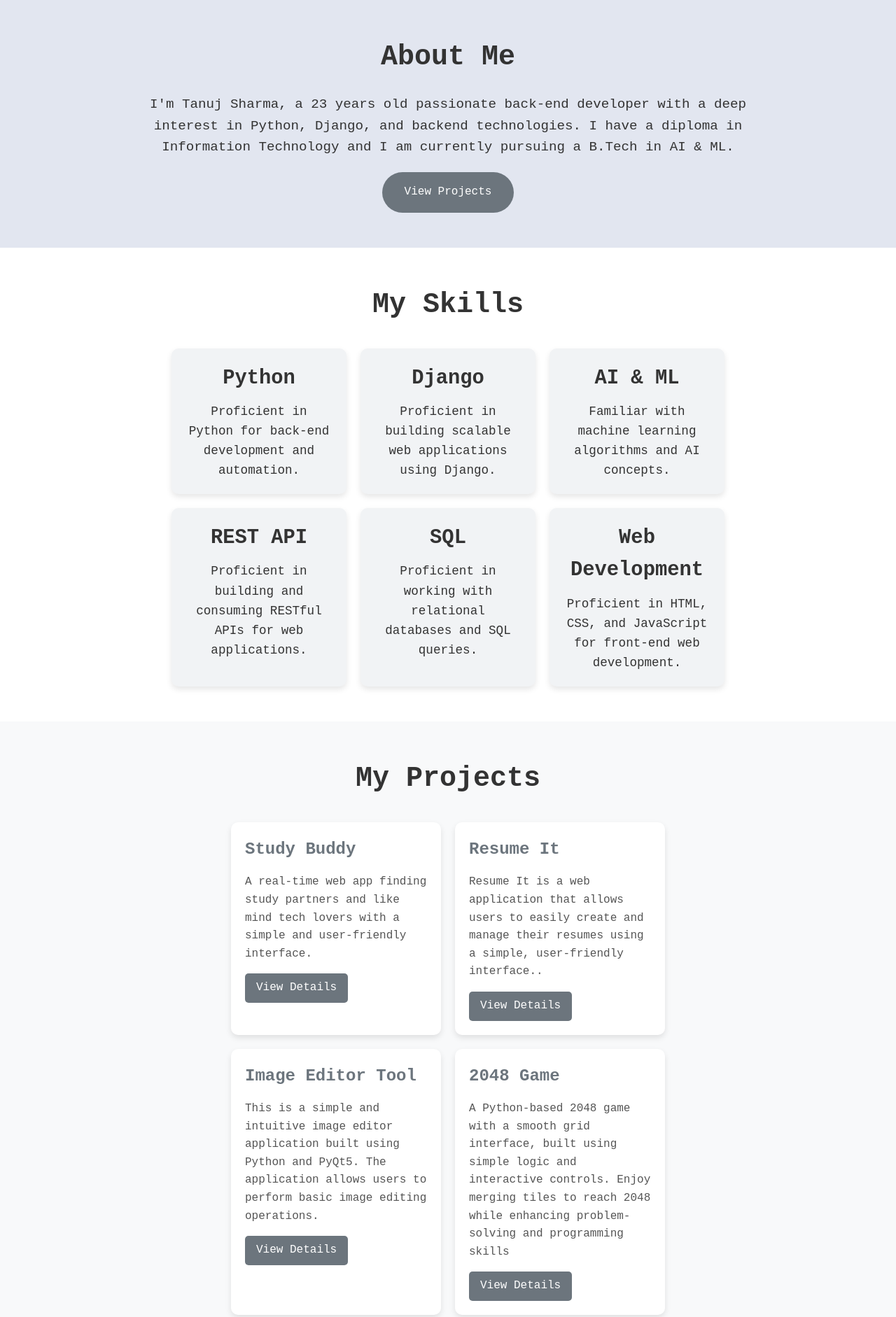
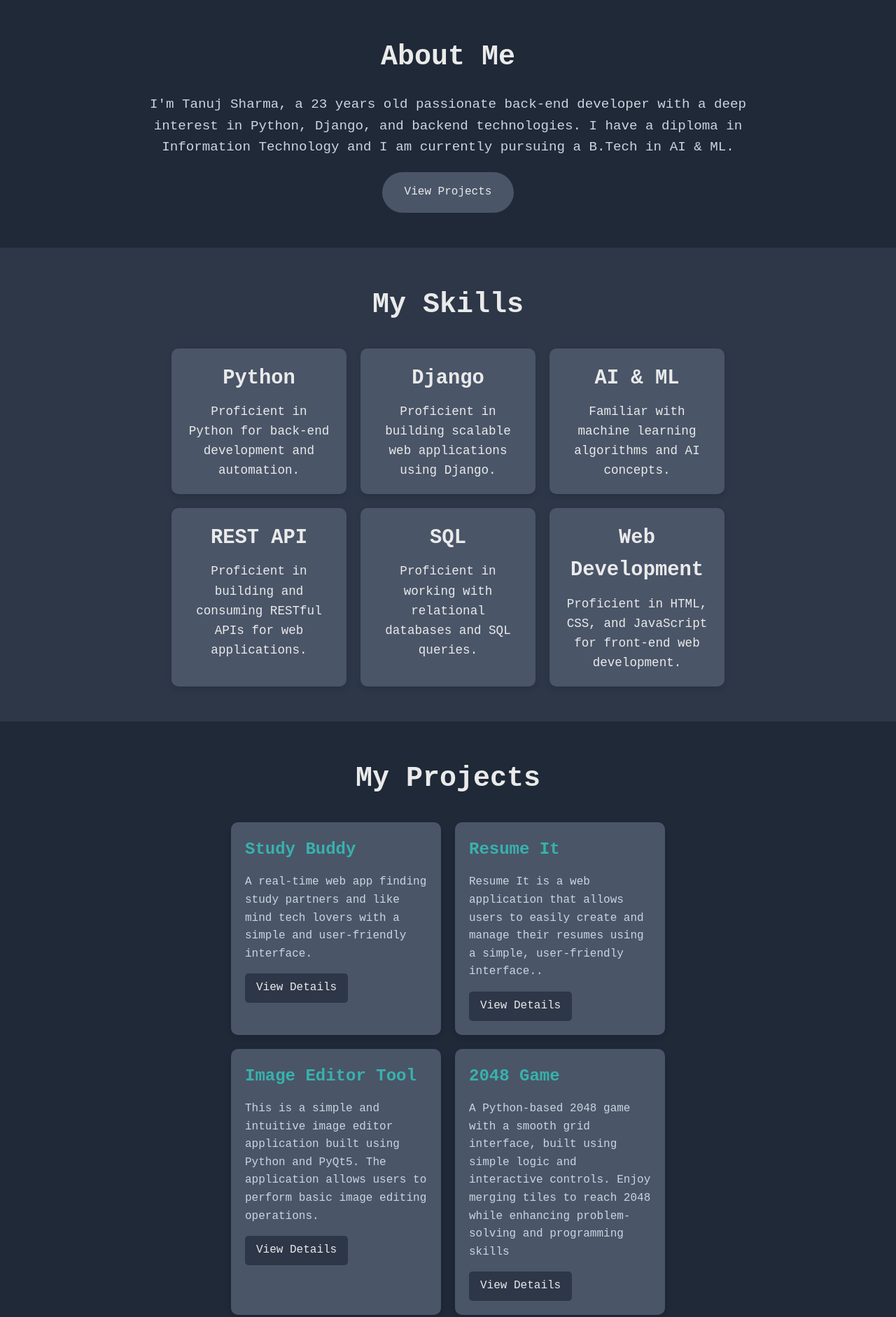
Before and after one commit to TencerDe/Portfolio-adv, a plain HTML site: page index.html in a window 1280 px wide. Shown: the part 800-2682 px from the top of the page at 70% size. Drawn offline with nearby package versions, Linux system fonts and the light colour scheme.

Commit message:
Commit 4

```diff
--- a/index.html
+++ b/index.html
@@ -12,10 +12,12 @@
         crossorigin="anonymous"
         referrerpolicy="no-referrer"
     />
+    <link href="https://cdn.jsdelivr.net/npm/aos@2.3.4/dist/aos.css" rel="stylesheet">
+    <script src="https://cdn.jsdelivr.net/npm/aos@2.3.4/dist/aos.js"></script>
 </head>
 <body>
     <!-- Hero Section -->
-    <section id="home" class="hero-section">
+    <section id="home" class="hero-section" data-aos="fade-up" data-aos-delay="100">
         <div class="hero-content">
             <h1>Welcome to My Portfolio</h1>
             <h2>I'm <span id="dynamic-text">Tanuj Sharma</span></h2>
@@ -25,7 +27,7 @@
     </section>
 
     <!-- About Section -->
-    <section id="about" class="about-section">
+    <section id="about" class="about-section" data-aos="fade-right" data-aos-delay="100">
         <div class="about-content">
             <h2>About Me</h2>
             <p>I'm Tanuj Sharma, a 23 years old passionate back-end developer with a deep interest in Python, Django, and backend technologies. I have a diploma in Information Technology and I am currently pursuing a B.Tech in AI & ML.</p>
@@ -34,7 +36,7 @@
     </section>
 
     <!-- Skills Section -->
-    <section id="skills" class="skills-section">
+    <section id="skills" class="skills-section" data-aos="fade-left" data-aos-delay="100">
         <div class="skills-content">
             <h2>My Skills</h2>
             <div class="skills-list">
@@ -67,7 +69,7 @@
     </section>
 
     <!-- Projects Section -->
-            <section id="projects" class="projects-section">
+            <section id="projects" class="projects-section" data-aos="fade-up" data-aos-delay="100">
                 <div class="projects-content">
                     <h2>My Projects</h2>
                     <div class="projects-list">
@@ -118,7 +120,12 @@
 
 
 
-
+    <script>
+        AOS.init({
+            duration: 1000, // Animation duration in ms
+            once: true, // Animation happens only once on scroll
+        });
+    </script>
     <script src="scripts.js"></script>
 </body>
 </html>
--- a/styles.css
+++ b/styles.css
@@ -4,20 +4,26 @@
     box-sizing: border-box;
 }
 
+html {
+    scroll-behavior: smooth;
+}
+
+
 body {
     font-family: 'Courier New', monospace;
-    background-color: #f0f4f8;
-    color: #333;
+    background-color: #1a1a2e;
+    color: #eaeaea;
     line-height: 1.6;
 }
 
+/* Hero Section */
 .hero-section {
     height: 100vh;
     display: flex;
     align-items: center;
     justify-content: center;
     text-align: center;
-    background: linear-gradient(135deg, #d8bfd8, #a2a2d0);
+    background: linear-gradient(135deg, #1a202c, #2d3748);
 }
 
 .hero-content {
@@ -30,31 +36,34 @@ body {
     margin-bottom: 20px;
     text-transform: uppercase;
     letter-spacing: 5px;
+    color: #eaeaea;
 }
 
 .hero-content h2 {
     font-size: 2.5rem;
     margin-bottom: 15px;
+    color: #38b2ac;
 }
 
 .cta-button {
     display: inline-block;
     padding: 1rem 2rem;
-    background-color: #6c757d;
-    color: white;
+    background-color: #4a5568;
+    color: #eaeaea;
     text-decoration: none;
     border-radius: 30px;
-    transition: transform 0.3s ease;
+    transition: transform 0.3s ease, background-color 0.3s ease;
 }
 
 .cta-button:hover {
     transform: scale(1.05);
+    background-color: #2d3748;
 }
 
 /* About Section */
 .about-section {
     padding: 50px 20px;
-    background-color: #e2e6f0;
+    background-color: #1f2937;
 }
 
 .about-content {
@@ -66,17 +75,19 @@ body {
 .about-content h2 {
     font-size: 2.5rem;
     margin-bottom: 20px;
+    color: #eaeaea;
 }
 
 .about-content p {
     font-size: 1.2rem;
     margin-bottom: 20px;
+    color: #cbd5e0;
 }
 
 /* Skills Section */
 .skills-section {
     padding: 50px 20px;
-    background-color: #ffffff;
+    background-color: #2d3748;
 }
 
 .skills-content {
@@ -88,6 +99,7 @@ body {
 .skills-content h2 {
     font-size: 2.5rem;
     margin-bottom: 20px;
+    color: #eaeaea;
 }
 
 .skills-list {
@@ -99,17 +111,19 @@ body {
 }
 
 .skill-card {
-    background-color: #f1f3f5;
+    background-color: #4a5568;
     padding: 20px;
     width: 250px;
     border-radius: 10px;
     box-shadow: 0 4px 8px rgba(0, 0, 0, 0.1);
     text-align: center;
-    transition: transform 0.3s ease;
+    transition: transform 0.3s ease, background-color 0.3s ease;
+    color: #eaeaea;
 }
 
 .skill-card:hover {
     transform: scale(1.05);
+    background-color: #2d3748;
 }
 
 .skill-card h3 {
@@ -124,6 +138,7 @@ body {
 /* Projects Section */
 .projects-section {
     padding: 50px 20px;
+    background-color: #1f2937;
 }
 
 .projects-content {
@@ -135,29 +150,7 @@ body {
 .projects-content h2 {
     font-size: 2.5rem;
     margin-bottom: 20px;
-}
-
-.projects-content p {
-    font-size: 1.2rem;
-    margin-bottom: 20px;
-}
-
-/* Projects Section */
-.projects-section {
-    padding: 50px 20px;
-    background-color: #f8f9fa;
-}
-
-.projects-content {
-    max-width: 900px;
-    margin: 0 auto;
-    text-align: center;
-}
-
-.projects-content h2 {
-    font-size: 2.5rem;
-    margin-bottom: 20px;
-    color: #333;
+    color: #eaeaea;
 }
 
 .projects-list {
@@ -169,52 +162,54 @@ body {
 }
 
 .project-card {
-    background-color: #ffffff;
+    background-color: #4a5568;
     border-radius: 10px;
     padding: 20px;
     width: 300px;
     box-shadow: 0 4px 8px rgba(0, 0, 0, 0.1);
-    transition: transform 0.3s ease, box-shadow 0.3s ease;
+    transition: transform 0.3s ease, box-shadow 0.3s ease, background-color 0.3s ease;
     text-align: left;
+    color: #eaeaea;
 }
 
 .project-card:hover {
     transform: translateY(-10px);
+    background-color: #2d3748;
     box-shadow: 0 8px 16px rgba(0, 0, 0, 0.2);
 }
 
 .project-card h3 {
     font-size: 1.5rem;
-    color: #6c757d;
+    color: #38b2ac;
     margin-bottom: 15px;
 }
 
 .project-card p {
     font-size: 1rem;
     margin-bottom: 15px;
-    color: #555;
+    color: #cbd5e0;
 }
 
 .project-link {
     display: inline-block;
     padding: 0.5rem 1rem;
-    background-color: #6c757d;
-    color: white;
+    background-color: #2d3748;
+    color: #eaeaea;
     text-decoration: none;
     border-radius: 5px;
-    transition: background-color 0.3s ease;
+    transition: background-color 0.3s ease, transform 0.3s ease;
 }
 
 .project-link:hover {
-    background-color: #495057;
+    background-color: #4a5568;
+    transform: scale(1.05);
 }
 
 /* Socials Section */
 .socials-section {
     padding: 50px;
-    background: linear-gradient(135deg, #a2a2d0, #d8bfd8);
+    background: linear-gradient(135deg, #1f2937, #2d3748);
     text-align: center;
-
 }
 
 .socials-section h2 {
@@ -222,6 +217,7 @@ body {
     margin-bottom: 20px;
     text-transform: uppercase;
     letter-spacing: 3px;
+    color: #eaeaea;
 }
 
 .social-links {
@@ -240,17 +236,17 @@ body {
 .social-links a {
     text-decoration: none;
     font-size: 1.4rem;
-    color: #fff;
+    color: #eaeaea;
     padding: 10px 20px;
-    border: 2px solid white;
+    border: 2px solid #eaeaea;
     border-radius: 25px;
     transition: all 0.3s ease;
     background: rgba(255, 255, 255, 0.1);
 }
 
 .social-links a:hover {
-    background: #fff;
-    color: #333;
-    border-color: #fff;
+    background: #38b2ac;
+    color: #1a202c;
+    border-color: #38b2ac;
     transform: scale(1.1);
 }
```
